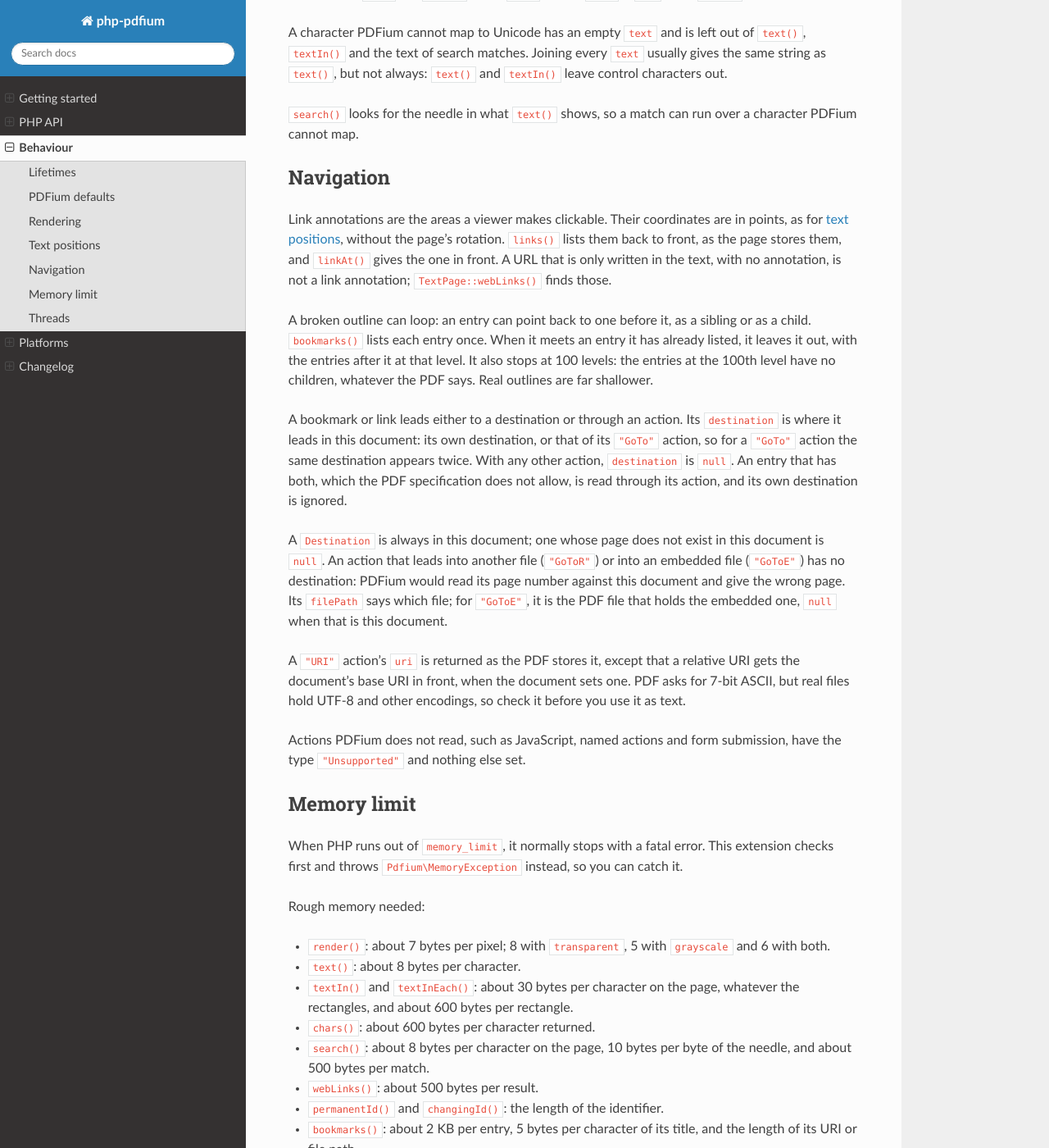
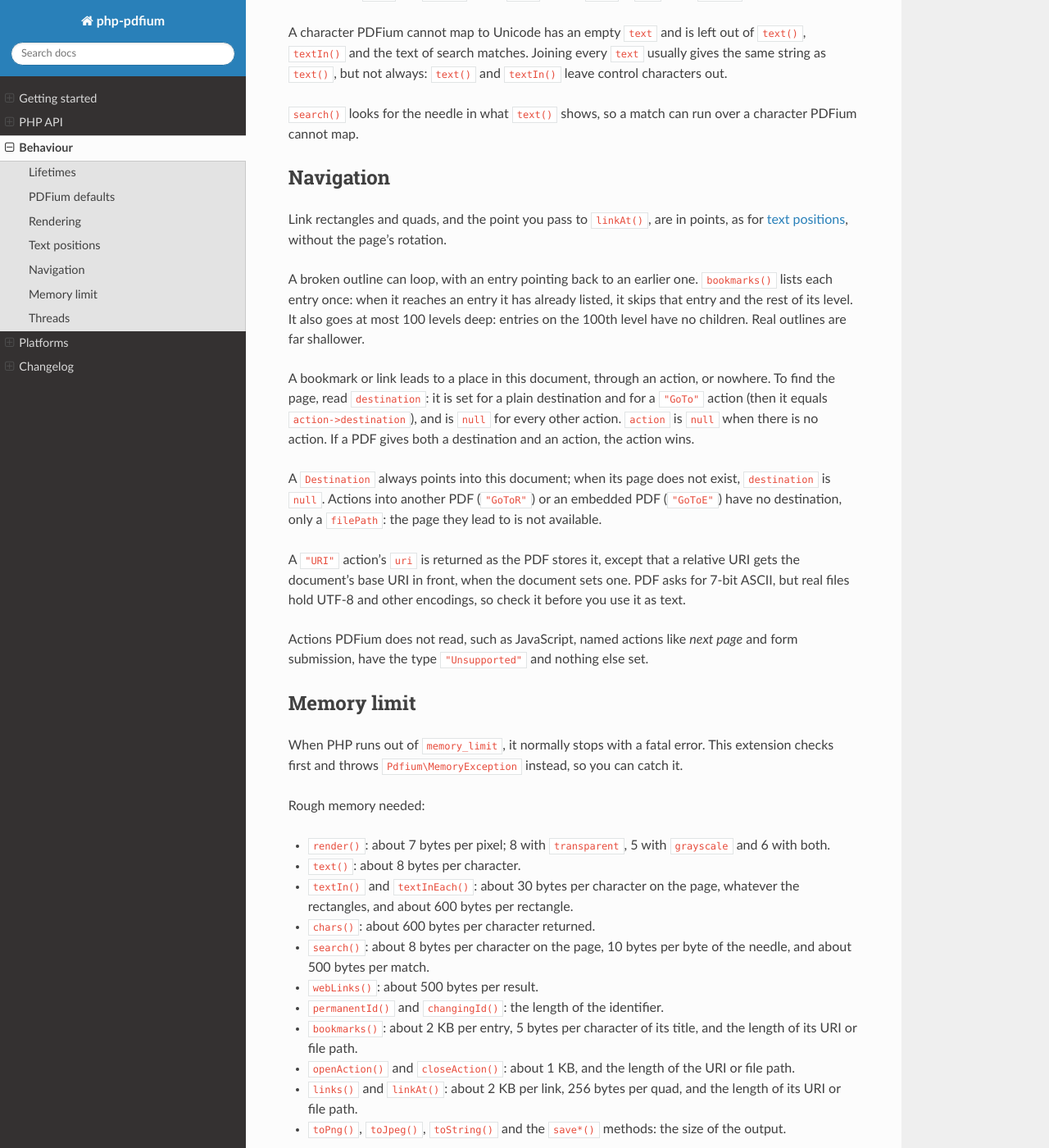
Before and after one commit to chaikivskyi/php-pdfium, a Sphinx documentation site: the page built from docs/behaviour.rst, in a window 1280 px wide and 1400 px high, scrolled down 3727 px. Shown: the whole window at 82% size. Built offline with Sphinx 7.4.7 and the Read the Docs theme 3.1.0, drawn with Linux system fonts in a browser that asks for light colours; cross-references to code outside the pages are shown as plain code.

Commit message:
docs: plainer navigation docs: explain the file IDs and view names, say how to find a link's page, drop PDFium internals and repeats

```diff
--- a/docs/behaviour.rst
+++ b/docs/behaviour.rst
@@ -184,35 +184,29 @@ PDFium cannot map.
 Navigation
 ----------
 
-Link annotations are the areas a viewer makes clickable. Their coordinates are in points, as for
-:ref:`text positions <text-positions>`, without the page's rotation. ``links()`` lists them back to
-front, as the page stores them, and ``linkAt()`` gives the one in front. A URL that is only
-written in the text, with no annotation, is not a link annotation; ``TextPage::webLinks()`` finds
-those.
+Link rectangles and quads, and the point you pass to ``linkAt()``, are in points, as for
+:ref:`text positions <text-positions>`, without the page's rotation.
 
-A broken outline can loop: an entry can point back to one before it, as a sibling or as a child.
-``bookmarks()`` lists each entry once. When it meets an entry it has already listed, it leaves
-it out, with the entries after it at that level. It also stops at 100 levels: the entries at the
-100th level have no children, whatever the PDF says. Real outlines are far shallower.
+A broken outline can loop, with an entry pointing back to an earlier one. ``bookmarks()`` lists
+each entry once: when it reaches an entry it has already listed, it skips that entry and the rest
+of its level. It also goes at most 100 levels deep: entries on the 100th level have no children.
+Real outlines are far shallower.
 
-A bookmark or link leads either to a destination or through an action. Its ``destination`` is
-where it leads in this document: its own destination, or that of its ``"GoTo"`` action, so for a
-``"GoTo"`` action the same destination appears twice. With any other action, ``destination`` is
-``null``. An entry that has both, which the PDF specification does not allow, is read through its
-action, and its own destination is ignored.
+A bookmark or link leads to a place in this document, through an action, or nowhere. To find the
+page, read ``destination``: it is set for a plain destination and for a ``"GoTo"`` action (then it
+equals ``action->destination``), and is ``null`` for every other action. ``action`` is ``null``
+when there is no action. If a PDF gives both a destination and an action, the action wins.
 
-A :php:class:`Destination <Pdfium\\Destination>` is always in this document; one whose page does
-not exist in this document is ``null``. An action that leads into another file (``"GoToR"``) or
-into an embedded file (``"GoToE"``) has no destination: PDFium would read its page number against
-this document and give the wrong page. Its ``filePath`` says which file; for ``"GoToE"``, it is
-the PDF file that holds the embedded one, ``null`` when that is this document.
+A :php:class:`Destination <Pdfium\\Destination>` always points into this document; when its page
+does not exist, ``destination`` is ``null``. Actions into another PDF (``"GoToR"``) or an embedded
+PDF (``"GoToE"``) have no destination, only a ``filePath``: the page they lead to is not available.
 
 A ``"URI"`` action's ``uri`` is returned as the PDF stores it, except that a relative URI gets the
 document's base URI in front, when the document sets one. PDF asks for 7-bit ASCII, but real files
 hold UTF-8 and other encodings, so check it before you use it as text.
 
-Actions PDFium does not read, such as JavaScript, named actions and form submission, have the
-type ``"Unsupported"`` and nothing else set.
+Actions PDFium does not read, such as JavaScript, named actions like *next page* and form
+submission, have the type ``"Unsupported"`` and nothing else set.
 
 
 .. _memory-limit:
--- a/docs/changelog.rst
+++ b/docs/changelog.rst
@@ -13,14 +13,16 @@ Features:
   output; JPEG is drawn on white.
 - ``Page::render()`` option ``grayscale: true``: a gray image, with one-channel PNG and JPEG output
   (two channels, gray and alpha, in a transparent PNG).
-- ``Document::permanentId()`` and ``Document::changingId()``: the two entries of the file's ``/ID``.
+- ``Document::permanentId()`` and ``Document::changingId()``: the file's identifiers, one set when it
+  was created and one that changes with each save.
 - ``Document::bookmarks()``: the outline, as a tree of ``Bookmark`` values with their titles,
   colours, styles and where they lead.
 - ``Page::openAction()`` and ``Page::closeAction()``: the actions a viewer runs when it opens or
   closes the page.
 - ``Page::links()`` and ``Page::linkAt()``: the page's link annotations, with where they lead.
 - Value classes ``Bookmark``, ``Link``, ``Quad``, ``Destination`` (a page in this document and how
-  to show it) and ``Action`` (``GoTo``, ``GoToR``, ``URI``, ``Launch`` and ``GoToE`` actions).
+  to show it) and ``Action`` (what a link, bookmark or page event does: go to a page, open a URI or
+  another file).
 
 v0.2.0 (2026-11-15)
 -------------------
```
Also changed, not shown: docs/php_api.rst (+21 -21 lines), 2 other files.
